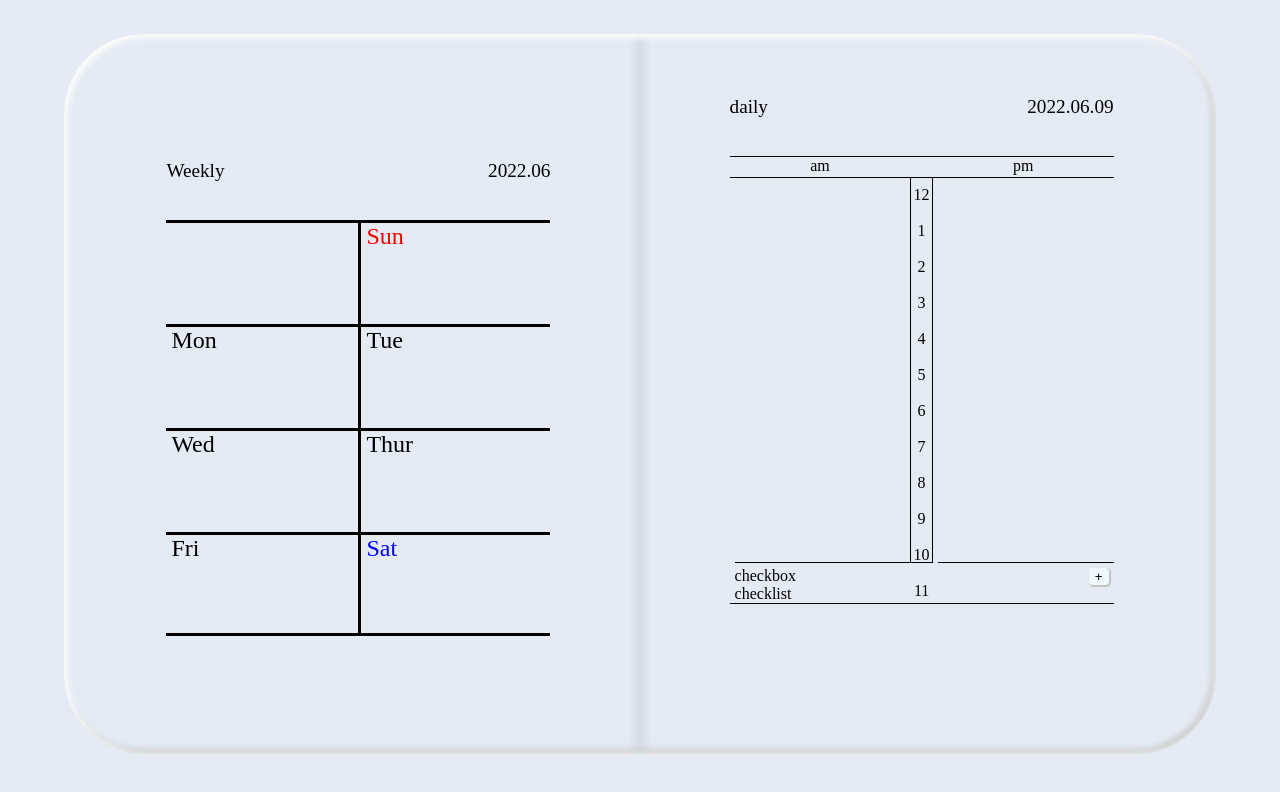
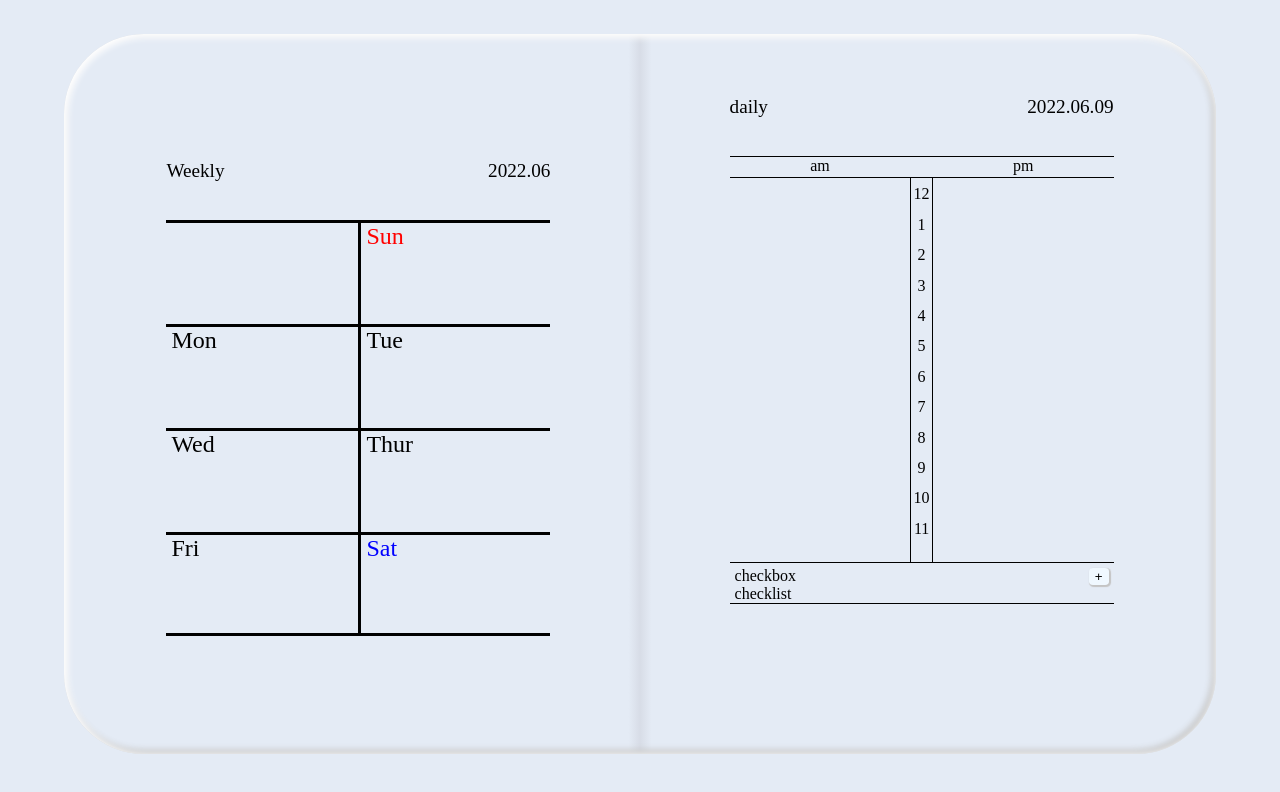
Before and after one commit to WebTeam-CBNU/Web_Programming, a plain HTML site: page src/html/todaylist.html in a window 1280 px wide. Drawn offline with Linux system fonts and the light colour scheme.

Commit message:
little bit changed

```diff
--- a/src/style/todaylist.css
+++ b/src/style/todaylist.css
@@ -99,15 +99,17 @@
   padding-top: 1vh;
   padding-bottom: 1vh;
   height: 46vh;
+  line-height: 95%;
 }
 
 .leftBox, .rightBox{
-  margin-left: 3%;
+  padding-left: 3%;
 }
 
 .timeTable {
   border-right : 1px solid black;
   border-left: 1px solid black;
+
 }
 .timeBox{
   margin-bottom: 50%;
```
